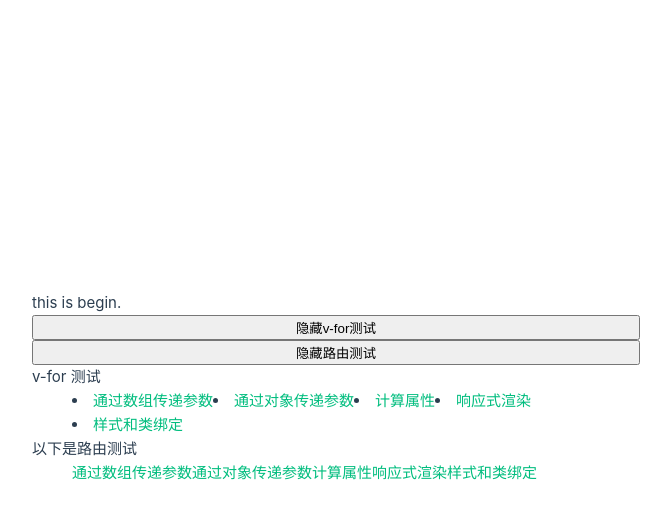
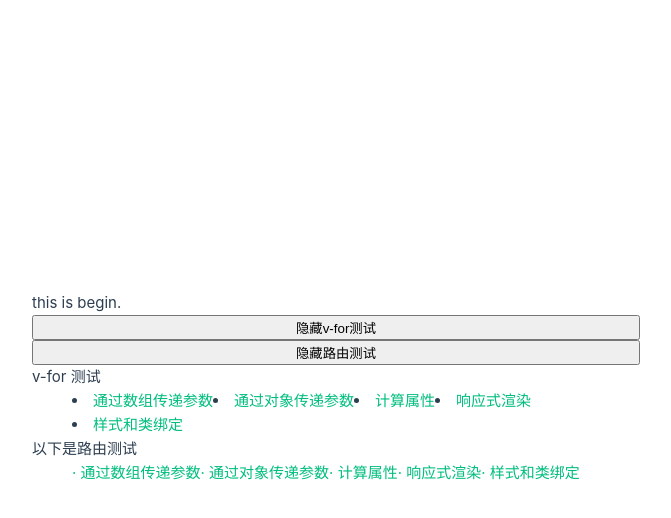
Before and after one commit to mzttsaintly/Vue3_learning, a Vue app: page / in a window 1280 px wide. Both pictures are taken after a click on the button "显示路由测试". Shown: the top 518 px of the page, without its empty margins (0-671 px from the left). Built offline with nearby package versions, Linux system fonts and the light colour scheme.

Commit message:
change style

```diff
--- a/index.html
+++ b/index.html
@@ -4,7 +4,7 @@
     <meta charset="UTF-8">
     <link rel="icon" href="/favicon.ico">
     <meta name="viewport" content="width=device-width, initial-scale=1.0">
-    <title>Vite App</title>
+    <title>Vue3 Learning</title>
   </head>
   <body>
     <div id="app"></div>
--- a/src/App.vue
+++ b/src/App.vue
@@ -35,12 +35,12 @@ function come_home() {
         <!-- 使用v-if 切换组件显示状态 -->
         <menu class="title" v-if="show_router">
             <!-- props参数会显示在url上 -->
-            <router-link :to="'/PFA/' + msg">通过数组传递参数</router-link>
+            <router-link :to="'/PFA/' + msg">· 通过数组传递参数</router-link>
             <!-- :to 有两种写法 -->
-            <router-link :to="{path:'/PIS/' + msg}">通过对象传递参数</router-link>
-            <router-link to="/cp">计算属性</router-link>
-            <router-link to="/dr">响应式渲染</router-link>
-            <router-link :to="'/SBC'">样式和类绑定</router-link>
+            <router-link :to="{path:'/PIS/' + msg}">· 通过对象传递参数</router-link>
+            <router-link to="/cp">· 计算属性</router-link>
+            <router-link to="/dr">· 响应式渲染</router-link>
+            <router-link :to="'/SBC'">· 样式和类绑定</router-link>
         </menu>
         <br>
         <Router-view></Router-view>
@@ -57,5 +57,6 @@ function come_home() {
     display: flex;
     flex-direction: row;
     flex-wrap: wrap;
+    justify-content: space-around space-evenly;
 }
 </style>
```
Also changed, not shown: 1 other file (tests, documents, lock files or other folders).
